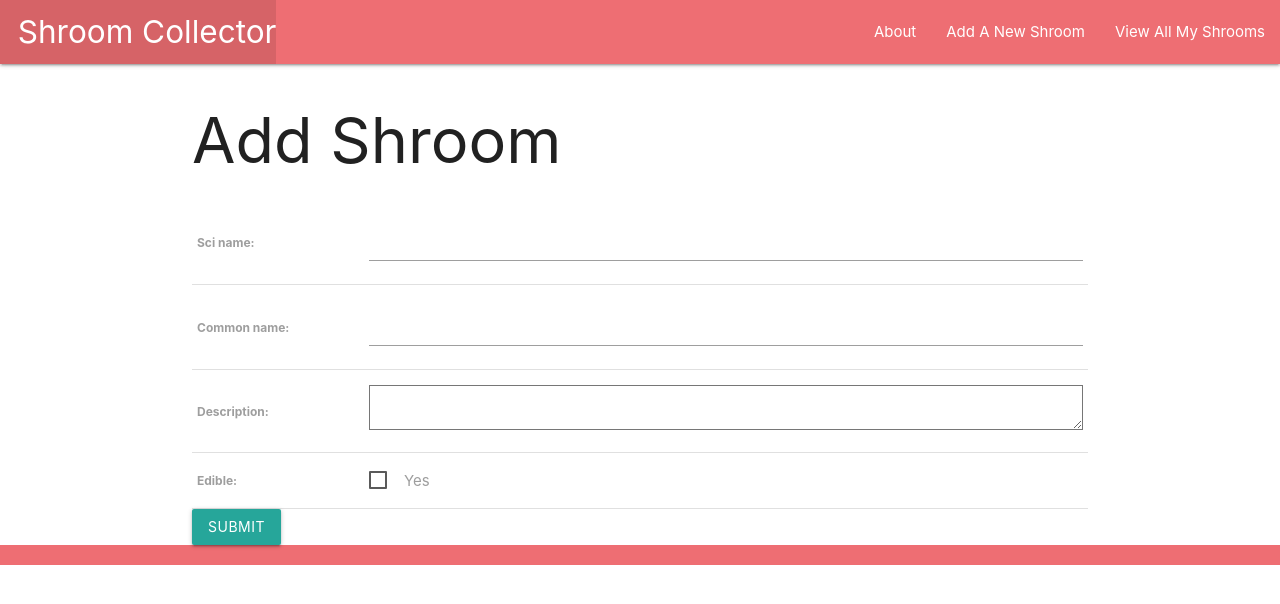
After one commit to alexpetit6/shroomcollector, a Django app: template main_app/templates/main_app/shroom_form.html in a window 1280 px wide. The commit adds this page. Shown: the top 604 px of the page. Run offline with Django 4.2, Linux system fonts and the light colour scheme; the template is opened without the code that fills it, so the values that code supplies are empty; parts of the project's set-up code (start-up, migrations or seed data) failed here and were passed over.

Commit message:
added create shroom

```diff
--- a/main_app/models.py
+++ b/main_app/models.py
@@ -1,4 +1,5 @@
 from django.db import models
+from django.urls import reverse
 
 # Create your models here.
 class Shroom(models.Model):
@@ -9,3 +10,6 @@ class Shroom(models.Model):
 
     def __str__(self):
         return self.common_name
+
+    def get_absolute_url(self):
+        return reverse('show', kwargs={'shroom_id': self.id})
--- a/main_app/templates/base.html
+++ b/main_app/templates/base.html
@@ -19,6 +19,7 @@
         </ul>
         <ul class="right">
           <li><a href="/about">About</a></li>
+          <li><a href="{% url 'shroom_create' %}">Add A New Shroom</a></li>
           <li><a href="/shrooms">View All My Shrooms</a></li>
         </ul>
       </div>
--- /dev/null
+++ b/main_app/templates/main_app/shroom_form.html
@@ -0,0 +1,48 @@
+{% extends 'base.html' %}
+
+{% block content %}
+<!-- {% if object %}
+    <h1>Edit {{ object.name }}</h1>
+{% else %} -->
+<h1>Add Shroom</h1>
+<!-- {% endif %} -->
+<form action="" method="POST">
+    <input type="hidden" name="csrfmiddlewaretoken"
+        value="KbnYZ7KnGs3uZND75mDGNr0b3EJoIUYXCCaGEKW5MLqcw7YDvZTuM810Asyv2XaM">
+    <table>
+        <tbody>
+            <tr>
+                <th><label for="id_sci_name">Sci name:</label></th>
+                <td>
+                    <input type="text" name="sci_name" maxlength="100" required="" id="id_sci_name"/>
+                </td>
+            </tr>
+            <tr>
+                <th><label for="id_common_name">Common name:</label></th>
+                <td>
+
+                    <input type="text" name="common_name" maxlength="100" required="" id="id_common_name"/>
+                </td>
+            </tr>
+            <tr>
+                <th><label for="id_description">Description:</label></th>
+                <td>
+                    <textarea name="description" cols="40" rows="10" maxlength="250" required=""
+                        id="id_description"></textarea>
+                </td>
+            </tr>
+            <tr>
+                <th><label for="id_edible">Edible:</label></th>
+                <td>
+                    <label for="id_edible">
+                        <input type="checkbox" name="edible" id="id_edible"/>
+                        <span>Yes</span>
+                    </label>
+                </td>
+            </tr>
+        </tbody>
+    </table>
+    <input type="submit" value="Submit" class="btn"/>
+</form>
+
+{% endblock %}
--- a/main_app/urls.py
+++ b/main_app/urls.py
@@ -5,5 +5,7 @@ urlpatterns = [
     path('', views.home, name='home'),
     path('about/', views.about, name='about'),
     path('shrooms/', views.shrooms_index, name='index'),
-    path('shrooms/<int:shroom_id>/', views.shrooms_show, name='show')
+    path('shrooms/<int:shroom_id>/', views.shrooms_show, name='show'),
+    path('shrooms/create', views.ShroomCreate.as_view(), name='shroom_create'),
+    path('shrooms/<int:pk>/update', views.ShroomUpdate.as_view(), name='shroom_update')
 ]
--- a/main_app/views.py
+++ b/main_app/views.py
@@ -1,5 +1,6 @@
 from django.shortcuts import render
 from .models import Shroom
+from django.views.generic.edit import CreateView, UpdateView, DeleteView
 
 # shrooms = [
 #     {sci_name= 'Psilocybe cyanescens', common_name= 'Wavy Caps', edible= True, properties= 'psychoactive'},
@@ -26,3 +27,7 @@ def shrooms_show(request, shroom_id):
     return render(request, 'shrooms/show.html', {
         'shroom': shroom
     })
+
+class ShroomCreate(CreateView):
+    model = Shroom
+    fields = '__all__'
```
